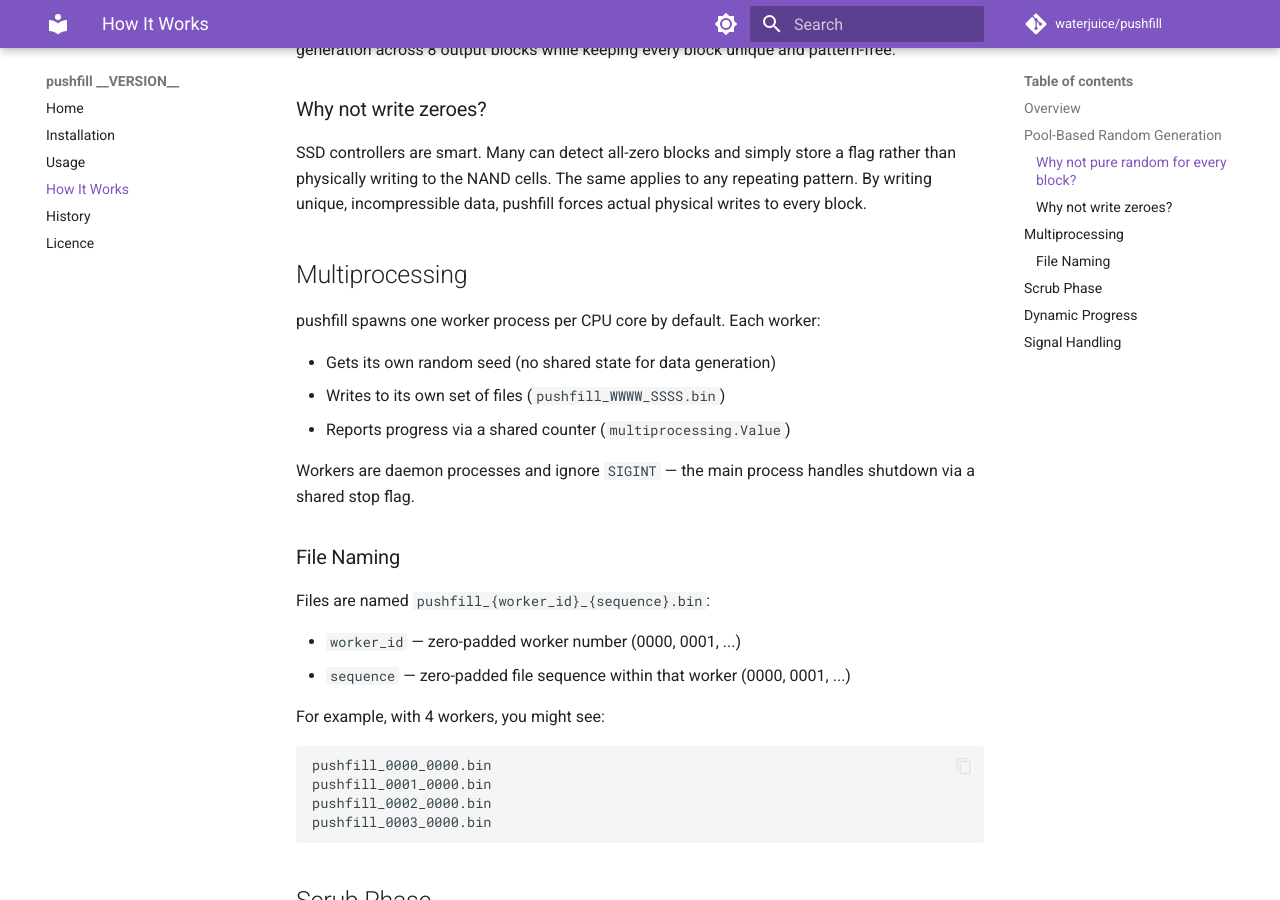
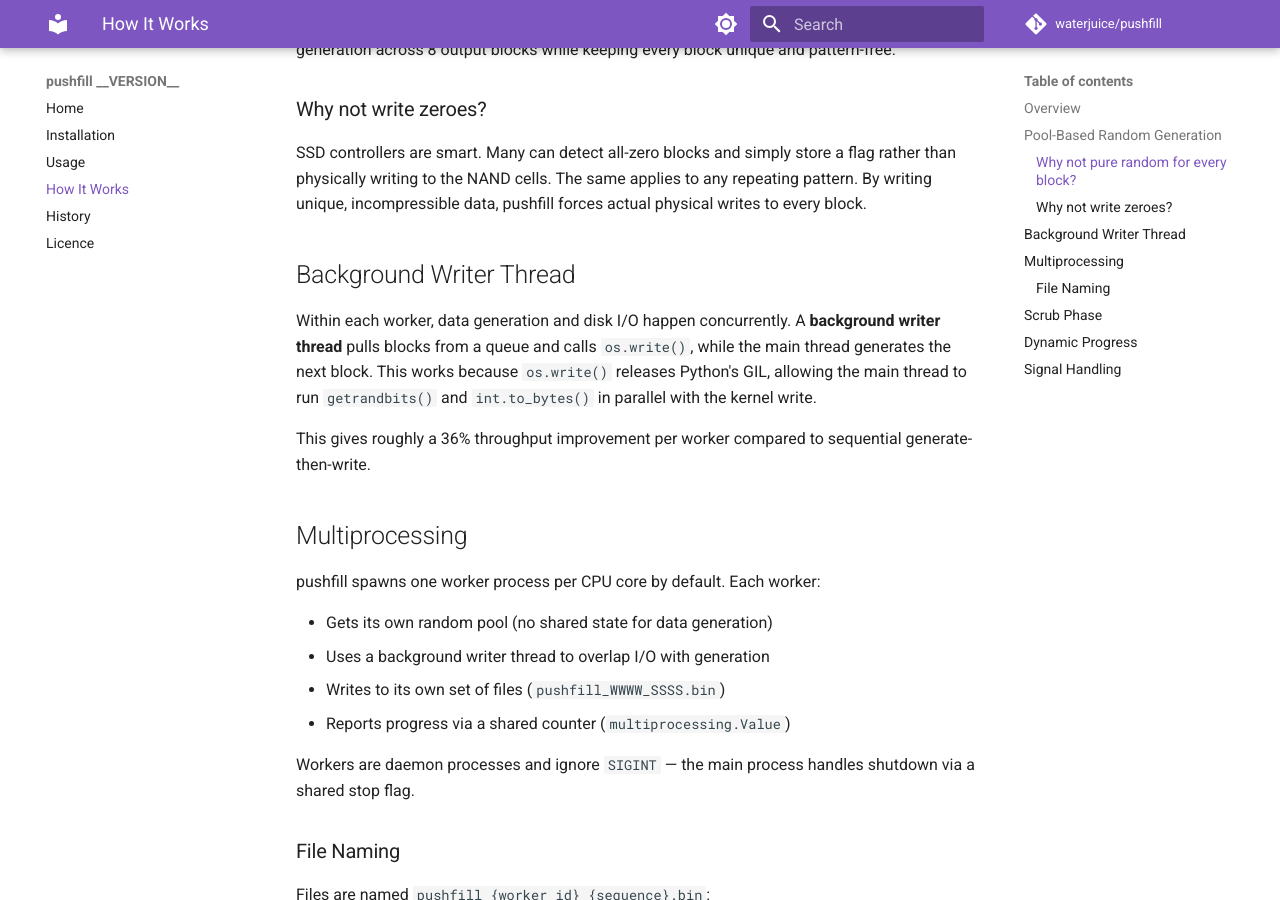
Before and after one commit to WaterJuice/PushFill, an MkDocs documentation site: the page built from docs/how-it-works.md, in a window 1280 px wide and 900 px high, scrolled down 870 px. Built offline with MkDocs 1.6.1 and Material for MkDocs 9.7.7, drawn with Linux system fonts in a browser that asks for light colours.

Commit message:
Add background writer thread, update docs with accurate speed claims
Overlap disk I/O with data generation using a per-worker background
writer thread (os.write releases the GIL). Updates all documentation
to reflect honest ~2.6 GB/s write speeds (disk-limited, matching C)
instead of the previously overstated generation-only figures.

Co-Authored-By: Claude Opus 4.6 <noreply@anthropic.com>

```diff
--- a/docs/how-it-works.md
+++ b/docs/how-it-works.md
@@ -41,11 +41,23 @@ a flag rather than physically writing to the NAND cells. The same applies to
 any repeating pattern. By writing unique, incompressible data, pushfill
 forces actual physical writes to every block.
 
+## Background Writer Thread
+
+Within each worker, data generation and disk I/O happen concurrently. A
+**background writer thread** pulls blocks from a queue and calls `os.write()`,
+while the main thread generates the next block. This works because `os.write()`
+releases Python's GIL, allowing the main thread to run `getrandbits()` and
+`int.to_bytes()` in parallel with the kernel write.
+
+This gives roughly a 36% throughput improvement per worker compared to
+sequential generate-then-write.
+
 ## Multiprocessing
 
 pushfill spawns one worker process per CPU core by default. Each worker:
 
-- Gets its own random seed (no shared state for data generation)
+- Gets its own random pool (no shared state for data generation)
+- Uses a background writer thread to overlap I/O with generation
 - Writes to its own set of files (`pushfill_WWWW_SSSS.bin`)
 - Reports progress via a shared counter (`multiprocessing.Value`)
 
```
Also changed, not shown: CHANGELOG.md (+1 -0 lines), CLAUDE.md (+10 -5 lines), blog-post.md (+14 -12 lines), docs/history.md (+4 -2 lines), 1 other file.
